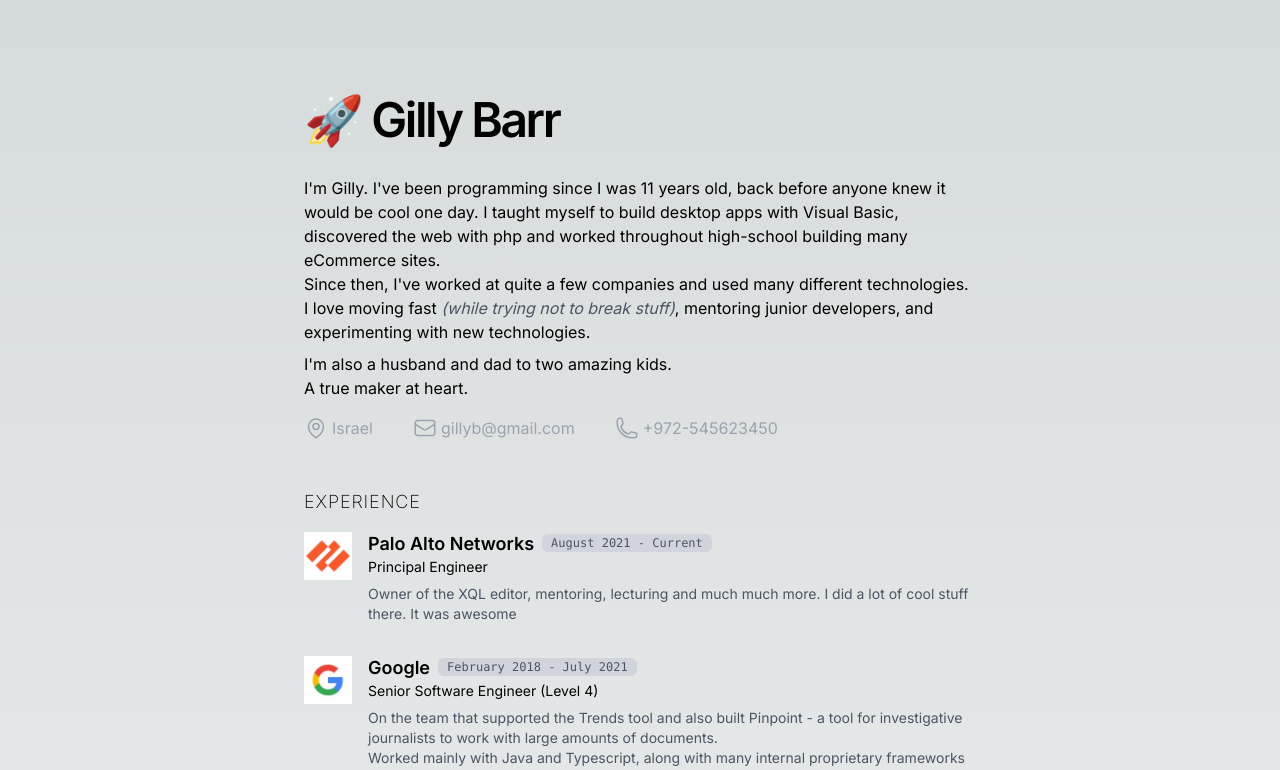
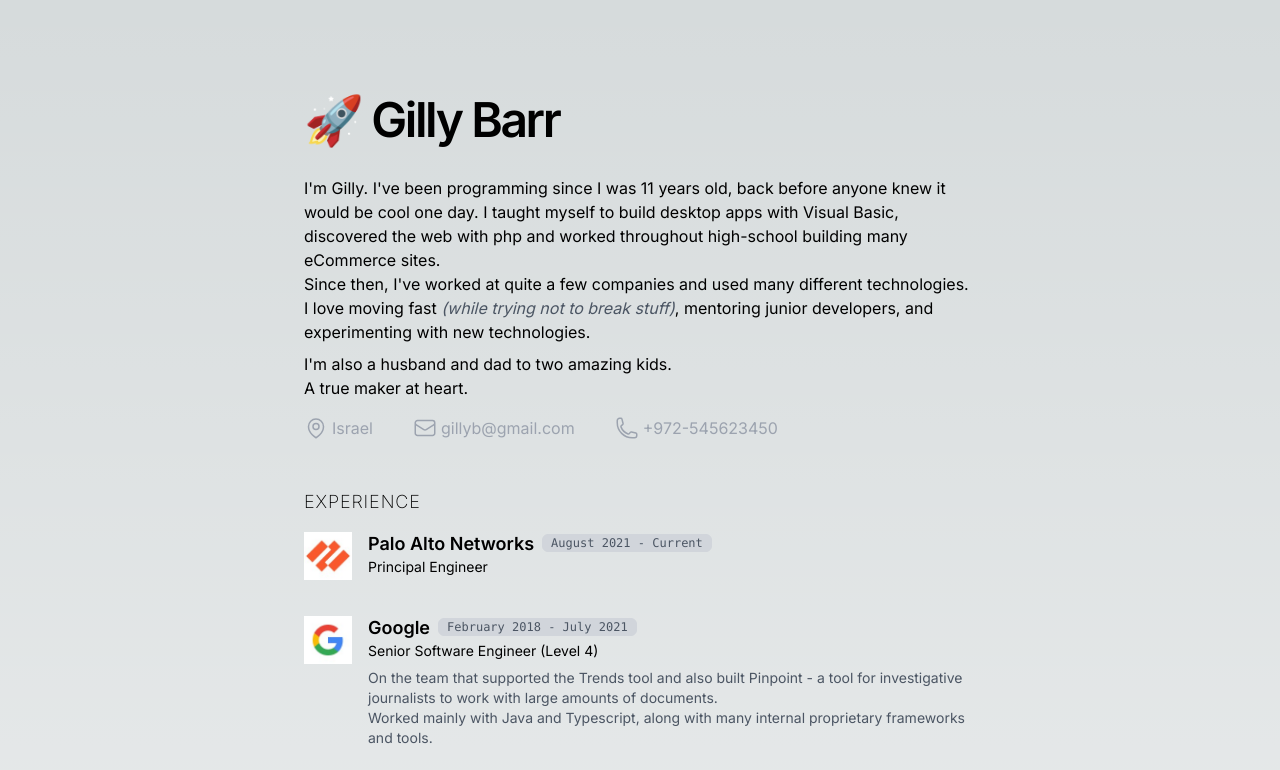
Before and after one commit to gillyb/thisisgilly, a Next.js app: page / in a window 1280 px wide. Shown: the top 770 px of the page. Built offline with nearby package versions, Linux system fonts and the light colour scheme.

Commit message:
Fast commit baby

```diff
--- a/src/app/data/experience.ts
+++ b/src/app/data/experience.ts
@@ -3,7 +3,7 @@
   title: 'Principal Engineer',
   dates: 'August 2021 - Current',
   imageUrl: '/images/paloalto_logo.jpeg',
-  description: ['Owner of the XQL editor, mentoring, lecturing and much much more. I did a lot of cool stuff there. It was awesome']
+  description: ['']
 }, {
   name: 'Google',
   title: 'Senior Software Engineer (Level 4)',
```
